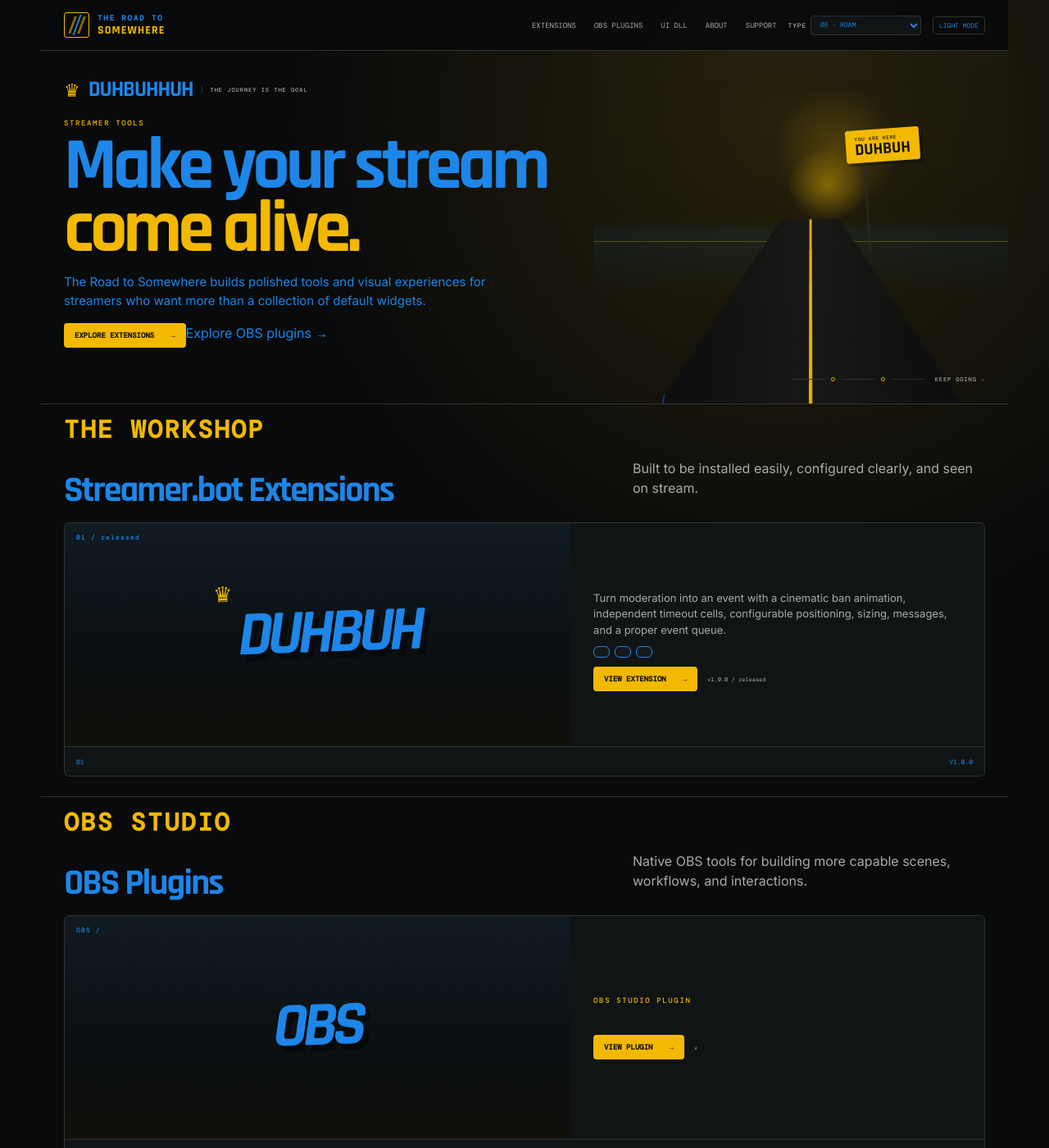
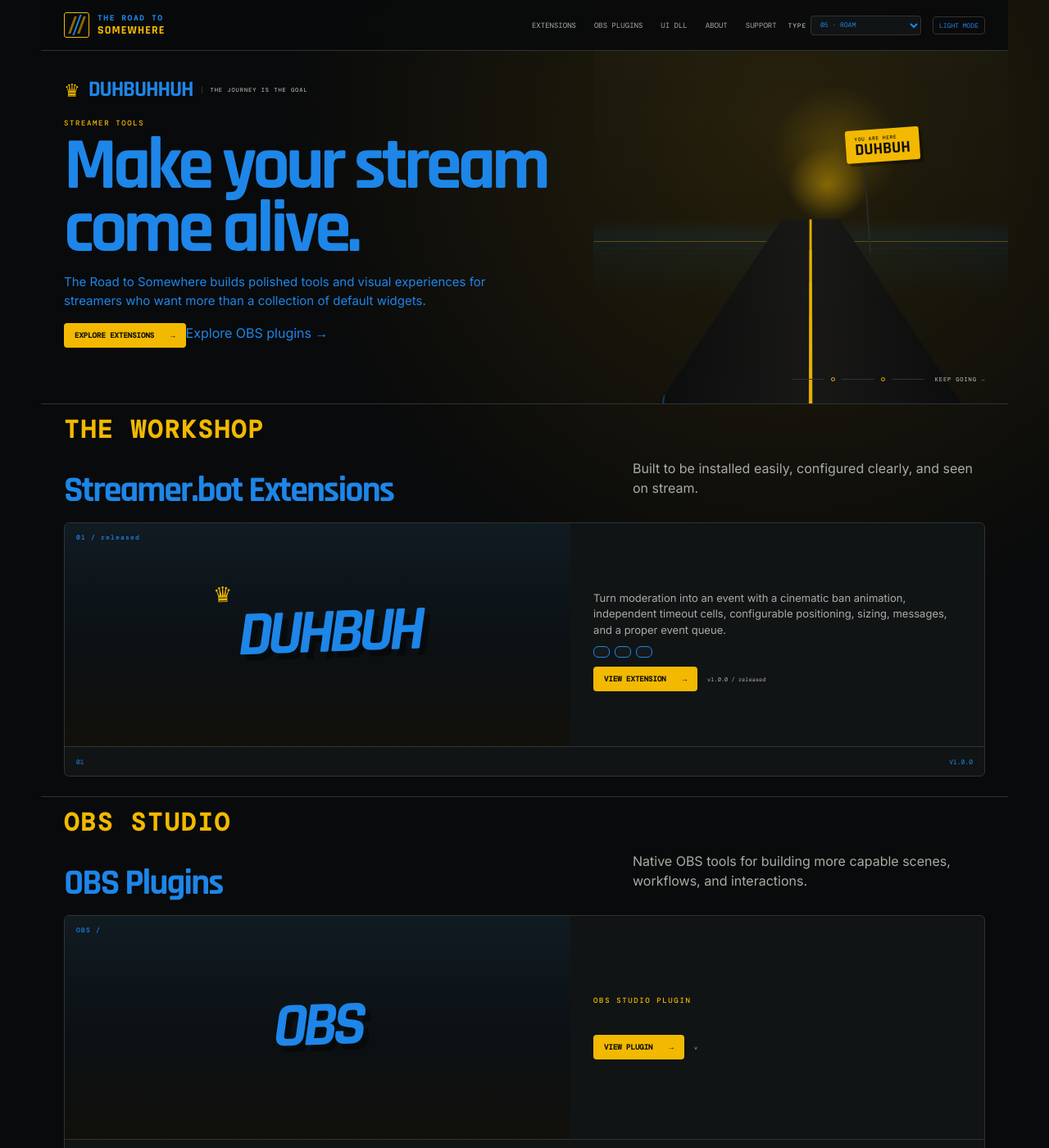
Before and after one commit to DizzyBHigh/road-to-somewhere, a Jekyll site: the page built from index.html, in a window 1280 px wide and 1400 px high. Shown: the whole window at 82% size. Built offline with Jekyll 4.4.1, drawn with Linux system fonts in a browser that asks for light colours.

Commit message:
css color changes - hero

```diff
--- a/assets/site.css
+++ b/assets/site.css
@@ -294,7 +294,7 @@
 
 .hero h1 em {
 	font-style: normal;
-	color: var(--accent)
+	color: var(--body)
 }
 
 .hero-copy {
```
